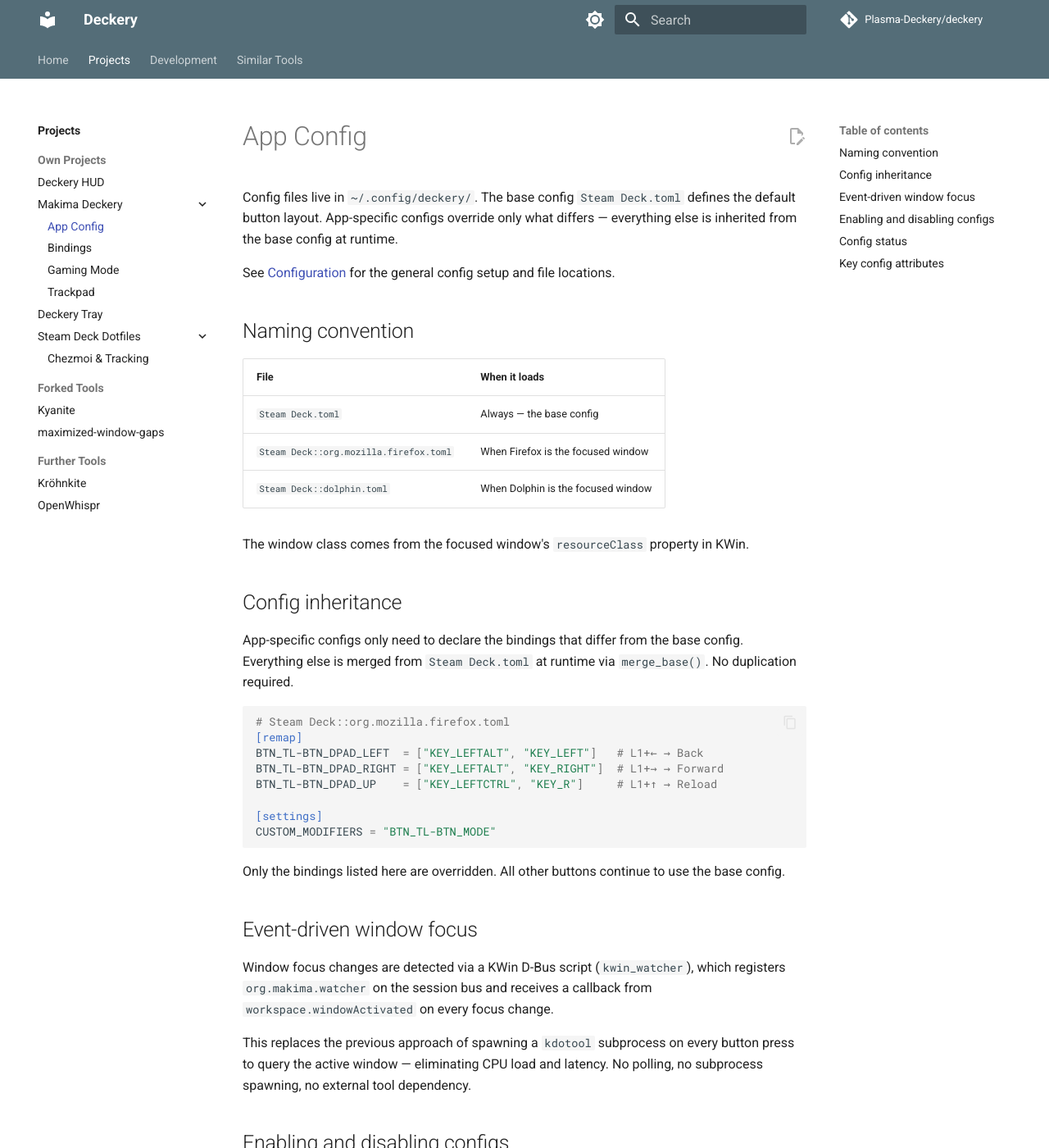
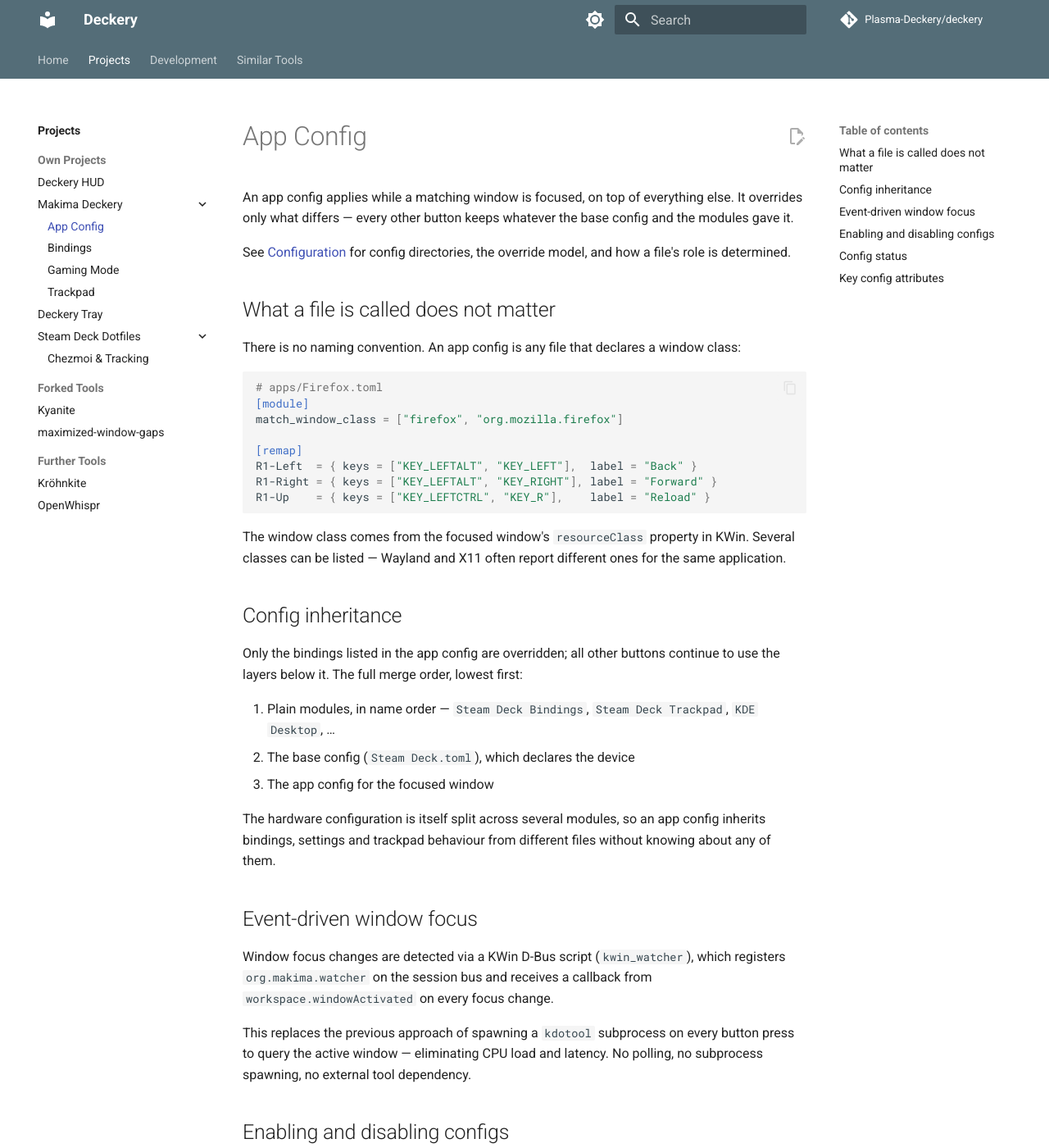
Before and after one commit to Plasma-Deckery/deckery, an MkDocs documentation site: the page built from docs/projects/makima-deckery/app-config.md, in a window 1280 px wide and 1400 px high. Shown: the whole window at 82% size. Built offline with MkDocs 1.6.1 and Material for MkDocs 9.7.7, drawn with Linux system fonts in a browser that asks for light colours; comment, search, counter and statistics services are not loaded; some of the changed text lies outside the part shown.

Commit message:
feat(configs): split the Steam Deck config into four independent files
Customising trackpad haptics meant taking ownership of every button
mapping, because hardware descriptor, bindings, settings and trackpad
all lived in one file. Each concern is now its own plain module, so an
override is surgical and the rest keeps receiving updates.

Gaming Mode stays in the base config: the merge treats the base as its
sole authority, so a module-level [gaming_mode] would be discarded
silently.

Docs updated throughout to drop the obsolete "Steam Deck::App" naming
convention, which no longer exists now that configs are keyed by file
base name.

Refs #66

````diff
--- a/docs/projects/makima-deckery/app-config.md
+++ b/docs/projects/makima-deckery/app-config.md
@@ -1,35 +1,35 @@
 # App Config
 
-Config files live in `~/.config/deckery/`. The base config `Steam Deck.toml` defines the default button layout. App-specific configs override only what differs — everything else is inherited from the base config at runtime.
+An app config applies while a matching window is focused, on top of everything else. It overrides only what differs — every other button keeps whatever the base config and the modules gave it.
 
-See [Configuration](../../configuration.md) for the general config setup and file locations.
+See [Configuration](../../configuration.md) for config directories, the override model, and how a file's role is determined.
 
-## Naming convention
+## What a file is called does not matter
 
-| File | When it loads |
-|---|---|
-| `Steam Deck.toml` | Always — the base config |
-| `Steam Deck::org.mozilla.firefox.toml` | When Firefox is the focused window |
-| `Steam Deck::dolphin.toml` | When Dolphin is the focused window |
+There is no naming convention. An app config is any file that declares a window class:
 
-The window class comes from the focused window's `resourceClass` property in KWin.
+```toml
+# apps/Firefox.toml
+[module]
+match_window_class = ["firefox", "org.mozilla.firefox"]
+
+[remap]
+R1-Left  = { keys = ["KEY_LEFTALT", "KEY_LEFT"],  label = "Back" }
+R1-Right = { keys = ["KEY_LEFTALT", "KEY_RIGHT"], label = "Forward" }
+R1-Up    = { keys = ["KEY_LEFTCTRL", "KEY_R"],    label = "Reload" }
+```
+
+The window class comes from the focused window's `resourceClass` property in KWin. Several classes can be listed — Wayland and X11 often report different ones for the same application.
 
 ## Config inheritance
 
-App-specific configs only need to declare the bindings that differ from the base config. Everything else is merged from `Steam Deck.toml` at runtime via `merge_base()`. No duplication required.
+Only the bindings listed in the app config are overridden; all other buttons continue to use the layers below it. The full merge order, lowest first:
 
-```toml
-# Steam Deck::org.mozilla.firefox.toml
-[remap]
-BTN_TL-BTN_DPAD_LEFT  = ["KEY_LEFTALT", "KEY_LEFT"]   # L1+← → Back
-BTN_TL-BTN_DPAD_RIGHT = ["KEY_LEFTALT", "KEY_RIGHT"]  # L1+→ → Forward
-BTN_TL-BTN_DPAD_UP    = ["KEY_LEFTCTRL", "KEY_R"]     # L1+↑ → Reload
+1. Plain modules, in name order — `Steam Deck Bindings`, `Steam Deck Trackpad`, `KDE Desktop`, …
+2. The base config (`Steam Deck.toml`), which declares the device
+3. The app config for the focused window
 
-[settings]
-CUSTOM_MODIFIERS = "BTN_TL-BTN_MODE"
-```
-
-Only the bindings listed here are overridden. All other buttons continue to use the base config.
+The hardware configuration is itself split across several modules, so an app config inherits bindings, settings and trackpad behaviour from different files without knowing about any of them.
 
 ## Event-driven window focus
 
@@ -39,15 +39,15 @@
 
 ## Enabling and disabling configs
 
-App-specific configs can be toggled at runtime without restarting makima. The base config (`Steam Deck.toml`) is always active and cannot be toggled.
+App configs and modules can be toggled at runtime without restarting makima. The base config (`Steam Deck.toml`) is always active and cannot be toggled.
 
 Via the tray's **Controller Bindings** submenu — check or uncheck a config entry. The tray sends the IPC command and the change takes effect immediately.
 
-Via IPC directly:
+Via IPC directly, using the file's base name:
 
 ```bash
-echo "config enable Steam Deck::org.mozilla.firefox"  | socat - UNIX-CONNECT:$XDG_RUNTIME_DIR/makima-control.sock
-echo "config disable Steam Deck::org.mozilla.firefox" | socat - UNIX-CONNECT:$XDG_RUNTIME_DIR/makima-control.sock
+echo "config enable Firefox"  | socat - UNIX-CONNECT:$XDG_RUNTIME_DIR/makima-control.sock
+echo "config disable Firefox" | socat - UNIX-CONNECT:$XDG_RUNTIME_DIR/makima-control.sock
 ```
 
 The enabled state is persisted across makima restarts and reflected in `state.json` under `configs[].enabled`.
````
Also changed, not shown: docs/configuration.md (+19 -1 lines), docs/projects/krohnkite.md (+1 -1 lines), docs/projects/openwhispr.md (+1 -1 lines), docs/reference/ipc.md (+3 -3 lines), docs/reference/state-json.md (+7 -6 lines), 5 other files.
